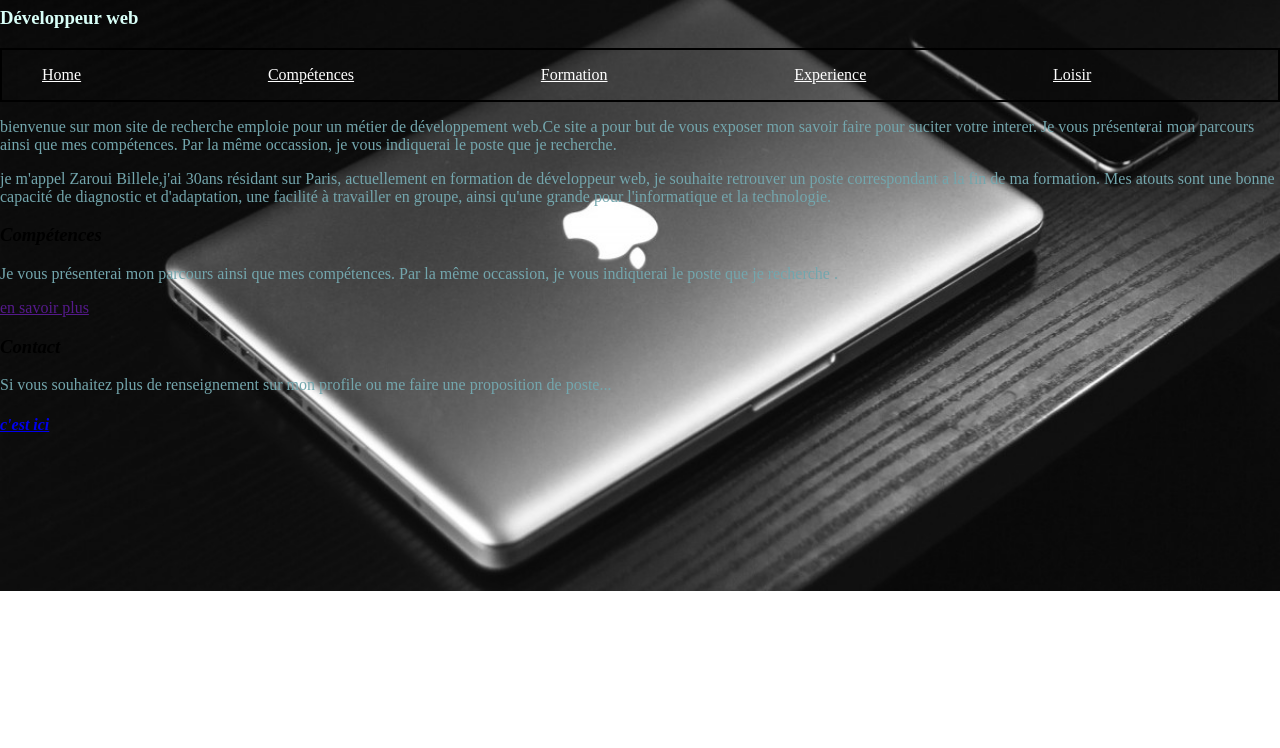
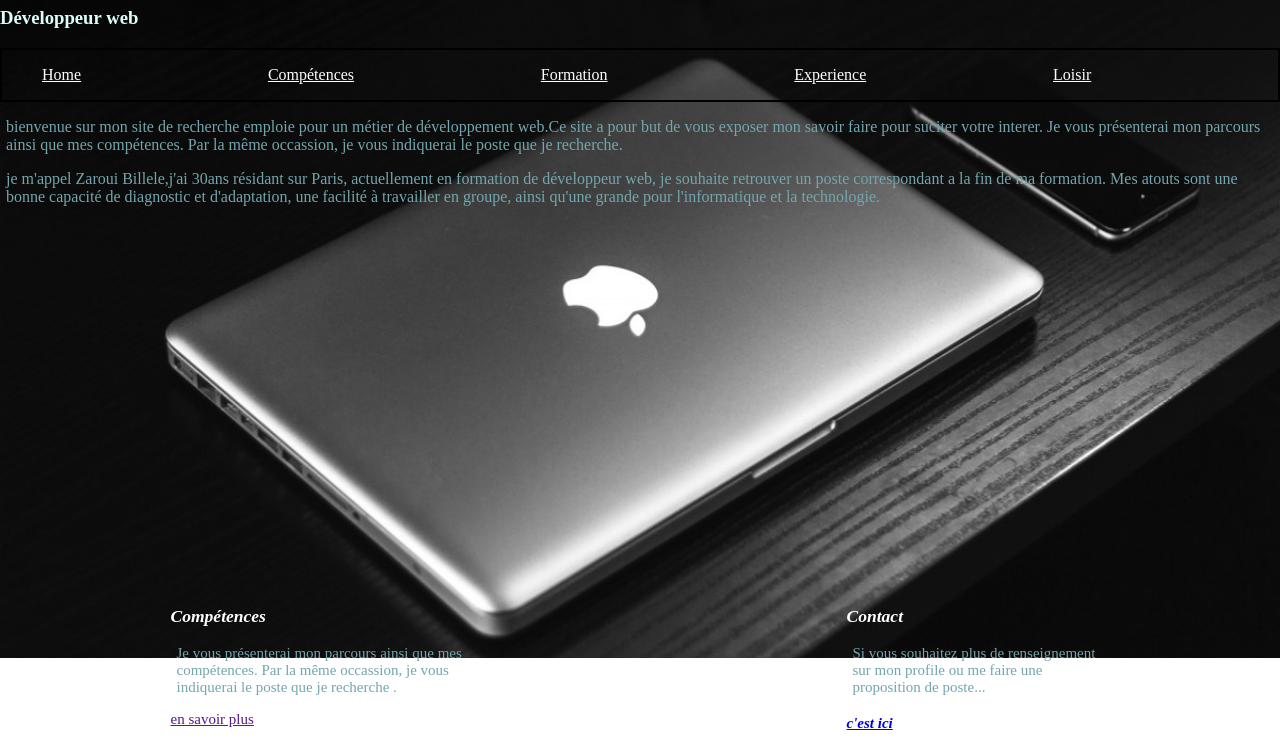
Before and after one commit to billele/ecv, a plain HTML site: page index.html in a window 1280 px wide. Shown: the part 73-821 px from the top of the page. Before the commit the page ends 800 px from the top, so only its background shows below. Drawn offline with Linux system fonts and the light colour scheme; files whose address does not match are found by name.

Commit message:
grosse modif de placement

```diff
--- a/cv.css
+++ b/cv.css
@@ -1,7 +1,8 @@
 body
 {
-  margin: 0;
-  padding: 0;
+  margin: 0px;
+  padding: 0px;
+  height: 100vh;
 }
 
 header
@@ -43,9 +44,29 @@ li a {
 .liun:hover {
   color: red;
 }
+.container {
+display: flex;
+height: 20vh;
+justify-content: space-around;
+}
+.comp {
+  font-size: 15px;
+  width: 335px;
+}
+.con {
+  font-size: 15px;
+  width: 263px;
+}
+.principal {
+  height: 80vh;
+
+}
+footer {
+  height: 20vh;
+}
 
 body  {
-height: 100%;
+  height: 80vh;
   position: relative;
   background-image:url(/home/blank-user05/_blank/ecv/image/font.jpeg);
   background-size: cover;
@@ -63,4 +84,8 @@ to {
 }
 p {
   color: #73a6ad;
+  margin-left: 6px;
 }
+.foot {
+  color: white;
+}
--- a/index.html
+++ b/index.html
@@ -6,6 +6,7 @@
   <link rel="stylesheet" href="cv.css" type="text/css">
 </head>
 <body>
+  <div class="principal">
   <header>
     <h1 id="nom">Zaroui Billele</h1>
     <h3 id="nomformation">Développeur web</h3>
@@ -25,17 +26,16 @@
       <p class="text">je m'appel Zaroui Billele,j'ai 30ans résidant sur Paris, actuellement en formation de développeur web, je souhaite retrouver un poste correspondant a la fin de ma formation. Mes atouts sont une bonne capacité de diagnostic et d'adaptation, une facilité à travailler en groupe, ainsi qu'une grande pour l'informatique et la technologie.</p>
     </main>
   </nav>
+  </div>
   <footer>
     <div class="container">
-
-    </div>
     <div class="comp">
-      <h3><i>Compétences</i></h3>
+      <h3 class="foot"><i>Compétences</i></h3>
       <p class="text">Je vous présenterai mon parcours ainsi que mes compétences. Par la même occassion, je vous indiquerai le poste que je recherche .</p>
       <a href="">en savoir plus</a>
     </div>
     <div class="con">
-      <h3><i>Contact</i></h3>
+      <h3 class="foot"><i>Contact</i></h3>
       <p class="text">Si vous souhaitez plus de renseignement sur mon profile ou me faire une proposition de poste... </p>
       <h4><i><a href="#">c'est ici</a></i></h4>
     </div>
```
Lines whose indentation alone changed are shown as unchanged.
